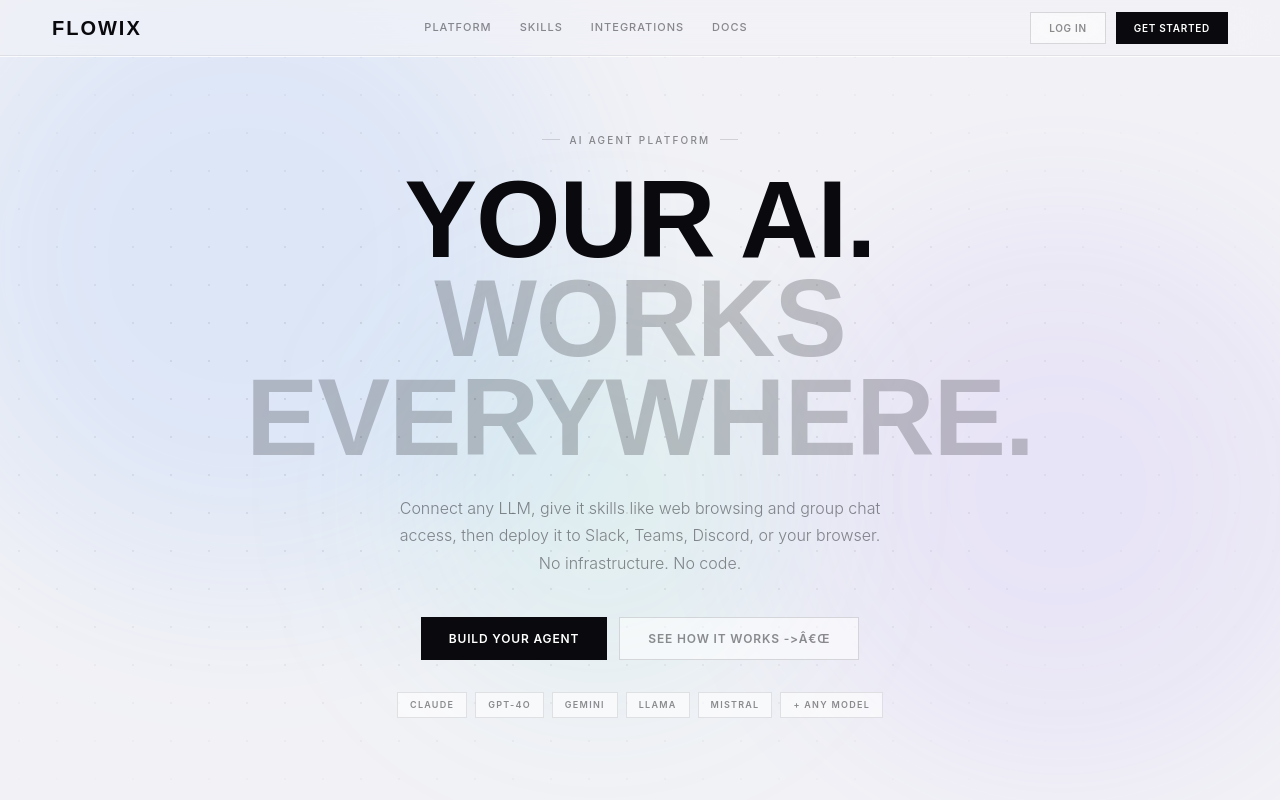
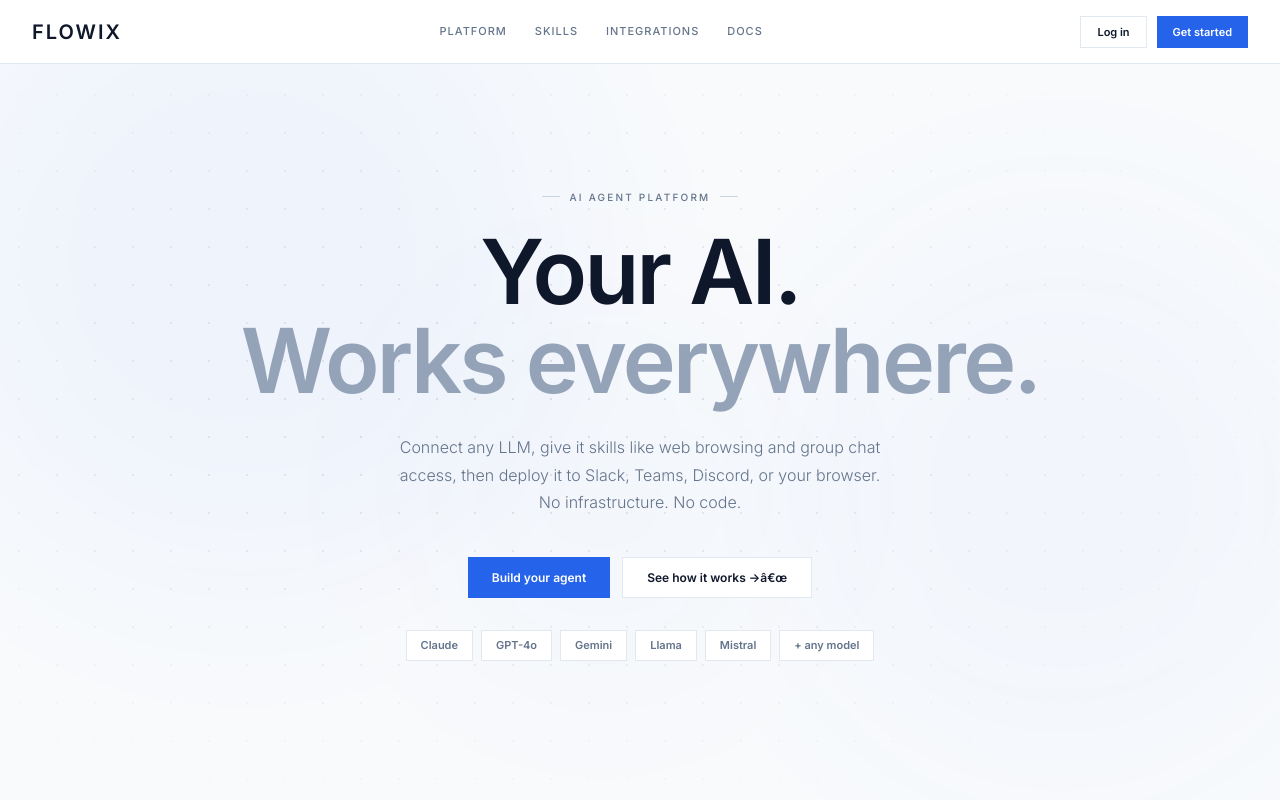
Before and after one commit to aethercous/flowix, a plain HTML site: page neura_ui.html in a window 1280 px wide. Shown: the top 800 px of the page. Drawn offline with nearby package versions, Linux system fonts and the light colour scheme; a web font is replaced by a local one.

Commit message:
fix: sidebar button stretching and sync corporate design to homepage

```diff
--- a/neura_ui.html
+++ b/neura_ui.html
@@ -6,37 +6,24 @@
 <title>flowix - AI Agent Platform</title>
 <link rel"preconnect" href="https://fonts.googleapis.com"/>
 <link href="https://fonts.googleapis.com/css2?familyBarlow+Condensed:wght@400;600;700;800;900&familyInter:wght@300;400;500;600&familyJetBrains+Mono:wght@300;400&displayswap" rel"stylesheet"/>
+<link rel="preconnect" href="https://fonts.googleapis.com"/>
+<link href="https://fonts.googleapis.com/css2?family=Barlow+Condensed:wght@400;600;700;800;900&family=Inter:wght@300;400;500;600&family=JetBrains+Mono:wght@300;400&display=swap" rel="stylesheet"/>
 <style>
 /* -- RESET --------------------------- */
 *,*::before,*::after{box-sizing:border-box;margin:0;padding:0}
 
 /* -- TOKENS -------------------------- */
 :root{
-  --bg:#f2f2f6;
-  --text:#09090e;
-  --muted:rgba(9,9,14,0.46);
-  --dim:rgba(9,9,14,0.26);
-  --border:rgba(9,9,14,0.08);
-  --border-hi:rgba(9,9,14,0.14);
-
-  --glass-bg:rgba(255,255,255,0.62);
-  --glass-b:rgba(255,255,255,0.92);
-  --glass-shadow:0 4px 32px rgba(0,0,0,0.07),0 1px 3px rgba(0,0,0,0.04);
-  --glass-inner:inset 0 1px 0 rgba(255,255,255,0.85);
-
-  --t-blue:rgba(88,152,255,0.10);
-  --t-purple:rgba(155,118,255,0.10);
-  --t-teal:rgba(32,196,182,0.09);
-  --t-amber:rgba(242,172,36,0.10);
-  --t-green:rgba(48,200,110,0.09);
-
-  --b-blue:rgba(88,152,255,0.22);
-  --b-purple:rgba(155,118,255,0.22);
-  --b-teal:rgba(32,196,182,0.20);
-  --b-amber:rgba(242,172,36,0.20);
-  --b-green:rgba(48,200,110,0.18);
-
-  --font-d:'Barlow Condensed',sans-serif;
+  --bg:#f8fafc;
+  --text:#0f172a;
+  --muted:#64748b;
+  --dim:#94a3b8;
+  --border:#e2e8f0;
+  --border-hi:#cbd5e1;
+  --primary:#2563eb;
+  --primary-dark:#1e40af;
+  --surface:#ffffff;
+  --font-d:'Inter',sans-serif;
   --font-b:'Inter',sans-serif;
   --font-m:'JetBrains Mono',monospace;
 }
@@ -53,51 +40,41 @@ a{color:inherit;text-decoration:none}
 /* -- BACKGROUND BLOBS ---------------- */
 .blobs{position:fixed;inset:0;z-index:0;pointer-events:none;overflow:hidden}
 .blob{position:absolute;border-radius:50%;filter:blur(90px)}
-.blob-1{width:640px;height:640px;top:-8%;left:-6%;background:rgba(88,152,255,0.13)}
-.blob-2{width:540px;height:540px;bottom:5%;right:-4%;background:rgba(155,118,255,0.11)}
-.blob-3{width:380px;height:380px;top:38%;left:32%;background:rgba(32,196,182,0.09)}
+.blob-1{width:640px;height:640px;top:-8%;left:-6%;background:rgba(37, 99, 235, 0.04)}
+.blob-2{width:540px;height:540px;bottom:5%;right:-4%;background:rgba(59, 130, 246, 0.03)}
+.blob-3{width:380px;height:380px;top:38%;left:32%;background:rgba(30, 64, 175, 0.02)}
 
 nav,section,.marquee,.hero,footer{position:relative;z-index:1}
 
-/* -- GLASS --------------------------- */
-.glass{
-  background:var(--glass-bg);
-  backdrop-filter:blur(24px) saturate(1.8);
-  -webkit-backdrop-filter:blur(24px) saturate(1.8);
-  border:1px solid var(--glass-b);
-  box-shadow:var(--glass-shadow),var(--glass-inner);
-}
-.g-blue{background:linear-gradient(145deg,var(--t-blue),rgba(255,255,255,0.68));border:1px solid var(--b-blue);backdrop-filter:blur(24px) saturate(1.8);-webkit-backdrop-filter:blur(24px) saturate(1.8);box-shadow:var(--glass-shadow),var(--glass-inner)}
-.g-purple{background:linear-gradient(145deg,var(--t-purple),rgba(255,255,255,0.68));border:1px solid var(--b-purple);backdrop-filter:blur(24px) saturate(1.8);-webkit-backdrop-filter:blur(24px) saturate(1.8);box-shadow:var(--glass-shadow),var(--glass-inner)}
-.g-teal{background:linear-gradient(145deg,var(--t-teal),rgba(255,255,255,0.68));border:1px solid var(--b-teal);backdrop-filter:blur(24px) saturate(1.8);-webkit-backdrop-filter:blur(24px) saturate(1.8);box-shadow:var(--glass-shadow),var(--glass-inner)}
-.g-amber{background:linear-gradient(145deg,var(--t-amber),rgba(255,255,255,0.68));border:1px solid var(--b-amber);backdrop-filter:blur(24px) saturate(1.8);-webkit-backdrop-filter:blur(24px) saturate(1.8);box-shadow:var(--glass-shadow),var(--glass-inner)}
-.g-green{background:linear-gradient(145deg,var(--t-green),rgba(255,255,255,0.68));border:1px solid var(--b-green);backdrop-filter:blur(24px) saturate(1.8);-webkit-backdrop-filter:blur(24px) saturate(1.8);box-shadow:var(--glass-shadow),var(--glass-inner)}
+/* -- Surfaces ----------------------- */
+.glass{background:var(--surface);border:1px solid var(--border);box-shadow:0 1px 3px rgba(0,0,0,0.1)}
+.g-blue{background:var(--surface);border-left:4px solid var(--primary);box-shadow:0 1px 3px rgba(0,0,0,0.1)}
+.g-purple{background:var(--surface);border-left:4px solid #8b5cf6;box-shadow:0 1px 3px rgba(0,0,0,0.1)}
+.g-teal{background:var(--surface);border-left:4px solid #14b8a6;box-shadow:0 1px 3px rgba(0,0,0,0.1)}
+.g-amber{background:var(--surface);border-left:4px solid #f59e0b;box-shadow:0 1px 3px rgba(0,0,0,0.1)}
+.g-green{background:var(--surface);border-left:4px solid #10b981;box-shadow:0 1px 3px rgba(0,0,0,0.1)}
 
 /* -- BUTTONS ------------------------- */
 .btn{
   display:inline-flex;align-items:center;justify-content:center;gap:8px;
   font-family:var(--font-b);font-size:12px;font-weight:600;
-  letter-spacing:0.07em;text-transform:uppercase;
-  padding:13px 28px;cursor:pointer;border:none;
-  transition:transform 0.26s cubic-bezier(0.34,1.56,0.64,1),box-shadow 0.26s ease,background 0.2s ease;
+  padding:12px 24px;cursor:pointer;border:none;border-radius:0;
+  transition:all 0.2s ease;
 }
-.btn-dark{background:#09090e;color:#fff}
-.btn-dark:hover{transform:translateY(-4px) scale(1.02);box-shadow:0 18px 48px rgba(9,9,14,0.24),0 4px 14px rgba(9,9,14,0.14)}
-.btn-out{background:rgba(255,255,255,0.55);color:var(--muted);border:1px solid var(--border-hi);backdrop-filter:blur(12px)}
-.btn-out:hover{transform:translateY(-4px) scale(1.02);color:var(--text);border-color:rgba(9,9,14,0.28);background:rgba(255,255,255,0.8);box-shadow:0 18px 48px rgba(9,9,14,0.1)}
-.btn-sm{padding:9px 18px;font-size:10px}
+.btn-dark{background:var(--primary);color:#fff}
+.btn-dark:hover{background:var(--primary-dark);box-shadow:0 4px 12px rgba(37, 99, 235, 0.2)}
+.btn-out{background:#fff;color:var(--text);border:1px solid var(--border)}
+.btn-out:hover{background:var(--bg);border-color:var(--border-hi)}
+.btn-sm{padding:8px 16px;font-size:11px}
 .no-pop:hover{transform:none!important;box-shadow:none!important}
 
 /* -- NAV ----------------------------- */
 nav{
   position:fixed!important;top:0;left:0;right:0;z-index:100;
   display:flex;align-items:center;justify-content:space-between;
-  padding:0 52px;height:56px;
-  background:rgba(242,242,246,0.72);
-  backdrop-filter:blur(22px) saturate(1.8);
-  -webkit-backdrop-filter:blur(22px) saturate(1.8);
-  border-bottom:1px solid rgba(9,9,14,0.07);
-  box-shadow:0 1px 0 rgba(255,255,255,0.8);
+  padding:0 32px;height:64px;
+  background:var(--surface);
+  border-bottom:1px solid var(--border);
 }
 .nav-logo{font-family:var(--font-d);font-size:20px;font-weight:900;letter-spacing:0.1em;text-transform:uppercase;color:var(--text)}
 .nav-links{display:flex;gap:28px}
@@ -124,12 +101,11 @@ nav{
 }
 .hero-tag::before,.hero-tag::after{content:'';display:block;width:18px;height:1px;background:var(--border-hi)}
 .hero h1{
-  font-family:var(--font-d);
-  font-size:clamp(60px,8.5vw,128px);
-  font-weight:900;line-height:0.91;
-  letter-spacing:-0.01em;text-transform:uppercase;color:var(--text);
+  font-size:clamp(48px,7vw,96px);
+  font-weight:800;line-height:1.0;
+  letter-spacing:-0.03em;color:var(--text);
 }
-.hero h1 .dim{color:rgba(9,9,14,0.22)}
+.hero h1 .dim{color:var(--dim)}
 .hero-sub{
   margin-top:28px;max-width:500px;
   font-size:16px;font-weight:300;line-height:1.72;color:var(--muted);
@@ -142,12 +118,11 @@ nav{
   margin-top:32px;display:flex;gap:8px;flex-wrap:wrap;justify-content:center;
 }
 .model-badge{
-  font-size:9px;font-weight:600;letter-spacing:0.14em;text-transform:uppercase;
-  padding:5px 12px;
-  background:rgba(255,255,255,0.6);
-  border:1px solid rgba(9,9,14,0.1);
+  font-size:11px;font-weight:600;
+  padding:6px 14px;
+  background:#fff;
+  border:1px solid var(--border);
   color:var(--muted);
-  backdrop-filter:blur(8px);
 }
 
 /* -- MARQUEE ------------------------- */
@@ -399,13 +374,12 @@ footer{
 }
 .modal-overlay.open{display:flex}
 .modal{
-  width:100%;max-width:400px;
-  background:rgba(255,255,255,0.82);
-  backdrop-filter:blur(28px) saturate(1.8);-webkit-backdrop-filter:blur(28px) saturate(1.8);
-  border:1px solid rgba(255,255,255,0.9);
-  box-shadow:0 24px 72px rgba(9,9,14,0.18),inset 0 1px 0 rgba(255,255,255,0.95);
-  padding:36px 32px 32px;position:relative;
-  animation:modalIn 0.22s cubic-bezier(0.34,1.56,0.64,1) both;
+  width:100%;max-width:440px;
+  background:#fff;
+  border:1px solid var(--border);
+  padding:40px;position:relative;
+  border-radius:0;
+  animation:modalIn 0.22s cubic-bezier(0.16, 1, 0.3, 1) both;
 }
 @keyframes modalIn{from{opacity:0;transform:translateY(14px) scale(0.97)}to{opacity:1;transform:translateY(0) scale(1)}}
 .modal-close{
@@ -421,13 +395,13 @@ footer{
 .auth-field{margin-bottom:16px}
 .auth-field label{display:block;font-size:10px;font-weight:600;letter-spacing:0.14em;text-transform:uppercase;color:var(--muted);margin-bottom:6px}
 .auth-field input{
-  width:100%;padding:11px 14px;
-  background:rgba(255,255,255,0.7);border:1px solid rgba(9,9,14,0.12);
+  width:100%;padding:12px 16px;
+  background:#fff;border:1px solid var(--border);
   font-family:var(--font-b);font-size:14px;color:var(--text);
-  outline:none;transition:border-color 0.18s,box-shadow 0.18s;
+  outline:none;transition:all 0.2s;
+  border-radius:0;
 }
-.auth-field input::placeholder{color:var(--dim)}
-.auth-field input:focus{border-color:rgba(9,9,14,0.3);box-shadow:0 0 0 3px rgba(9,9,14,0.06)}
+.auth-field input:focus{border-color:var(--primary);box-shadow:0 0 0 3px rgba(37, 99, 235, 0.1)}
 .auth-submit{
   width:100%;margin-top:8px;padding:13px;
   background:#09090e;color:#fff;border:none;
```
Also changed, not shown: dashboard.html (+4 -4 lines).
